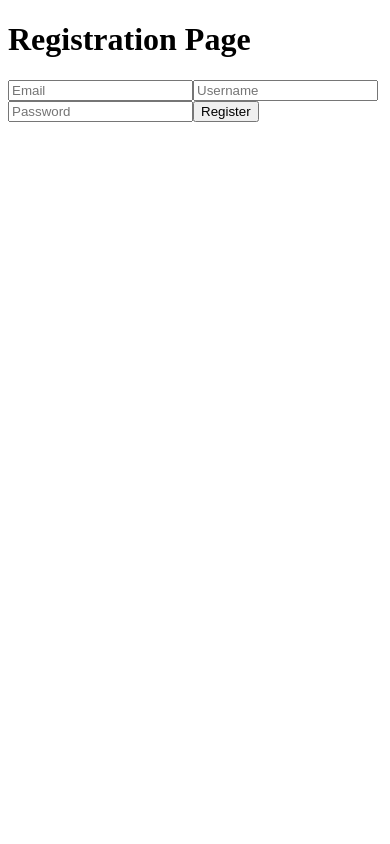
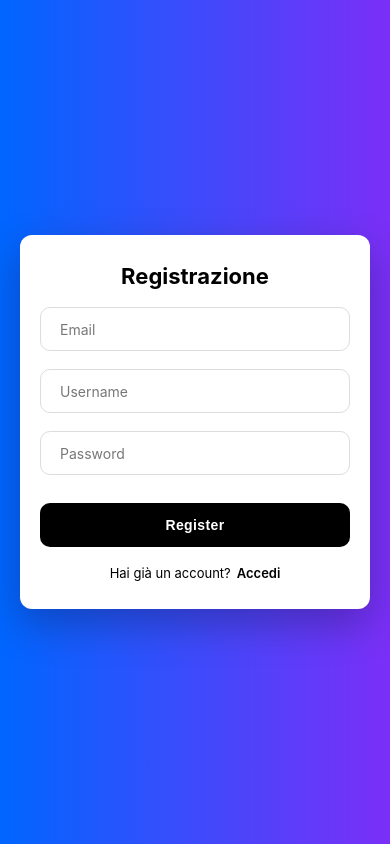
Before and after one commit to fabioporzio/Trello-Clone-Frontend, an Angular app: page /register in a window 390 px wide. Built offline with nearby package versions, Linux system fonts and the light colour scheme.

Commit message:
Changed path for login, implemented style on login component and registration component, added routing links on both pages

```diff
--- a/src/app/app.routes.ts
+++ b/src/app/app.routes.ts
@@ -7,7 +7,7 @@
 
 export const routes: Routes = [
     {
-        path: "login",
+        path: "",
         component: Login,
         title: "Login Page"
     },
--- a/src/app/components/login/login.css
+++ b/src/app/components/login/login.css
@@ -0,0 +1,168 @@
+/* RESET */
+* {
+    box-sizing: border-box;
+    margin: 0;
+    padding: 0;
+}
+
+/* Background principale */
+.login-container {
+    min-height: 100vh;
+    width: 100%;
+    display: flex;
+    justify-content: center;
+    align-items: center;
+    background: linear-gradient(90deg, #0066ff, #7b2ff7);
+    font-family: 'Inter', 'Segoe UI', sans-serif;
+    padding: 20px;
+}
+
+/* Card centrale */
+.login-card {
+    background: white;
+    padding: 40px 35px;
+    width: 100%;
+    max-width: 380px;
+    border-radius: 16px;
+    box-shadow: 0 15px 40px rgba(0,0,0,0.25);
+    display: flex;
+    flex-direction: column;
+    gap: 18px;
+    animation: fadeIn 0.6s ease;
+}
+
+/* Animazione */
+@keyframes fadeIn {
+    from {
+        opacity: 0;
+        transform: translateY(10px);
+    }
+    to {
+        opacity: 1;
+        transform: translateY(0);
+    }
+}
+
+/* Form in FLEX */
+.login-form {
+    display: flex;
+    flex-direction: column;
+    gap: 18px;
+}
+
+/* ✅ Floating Input Group */
+.input-group {
+    position: relative;
+    width: 100%;
+    display: flex;
+    flex-direction: column;
+}
+
+/* Input */
+.input-group input {
+    height: 48px;
+    padding: 16px 0 14px 14px;
+    border-radius: 10px;
+    border: 1px solid #ddd;
+    font-size: 15px;
+    outline: none;
+    color: black;
+    transition: all 0.25s ease;
+    background: white;
+    width: 100%;
+}
+
+/* Label */
+.input-group label {
+    position: absolute;
+    left: 14px;
+    top: 50%;
+    transform: translateY(-50%);
+    font-size: 14px;
+    color: #777;
+    pointer-events: none;
+    transition: all 0.25s ease;
+    padding: 0 6px;
+}
+
+/* Quando è attivo o pieno */
+.input-group input:focus + label,
+.input-group input:not(:placeholder-shown) + label {
+    top: 0;
+    font-size: 12px;
+    background-color: white;
+}
+
+/* Focus input */
+.input-group input:focus {
+    border-color: black;
+}
+
+/* Button */
+button {
+    margin-top: 10px;
+    height: 48px;
+    border-radius: 10px;
+    border: none;
+    cursor: pointer;
+    background: black;
+    color: white;
+    font-weight: 600;
+    font-size: 15px;
+    letter-spacing: 0.4px;
+    display: flex;
+    align-items: center;
+    justify-content: center;
+    transition: all 0.25s ease;
+    width: 100%;
+}
+
+button:hover {
+    background: #222;
+    transform: translateY(-1px);
+}
+
+/* Errori */
+.error {
+    color: black;
+    font-size: 13px;
+    text-align: center;
+    display: flex;
+    justify-content: center;
+}
+
+/* Link registrazione */
+.register-link {
+    text-align: center;
+    font-size: 14px;
+    color: black;
+    display: flex;
+    justify-content: center;
+    flex-wrap: wrap;
+    gap: 6px;
+    cursor: pointer;
+}
+
+.register-link a {
+    color: black;
+    font-weight: 600;
+    text-decoration: none;
+}
+
+/* ✅ RESPONSIVE */
+@media (max-width: 480px) {
+    .login-card {
+        padding: 28px 20px;
+        border-radius: 12px;
+    }
+
+    .input-group input,
+    button {
+        height: 44px;
+        font-size: 14px;
+    }
+
+    .register-link {
+        font-size: 13px;
+    }
+}
--- a/src/app/components/login/login.html
+++ b/src/app/components/login/login.html
@@ -1,4 +1,7 @@
-<main>
+<main class="login-container">
+
+    <div class="login-card">
+
         @if (validationErrors)
         {
             @for (error of validationErrors; track $index)
@@ -12,9 +15,43 @@
             <p class="error">{{ errorMessage }}</p>
         }
 
-    <form #loginForm="ngForm" (ngSubmit)="login(loginForm)">
-        <input name="email" ngModel required type="email" placeholder="Email">
-        <input name="password" ngModel required type="password" placeholder="Password">
+        <form
+            class="login-form"
+            #loginForm="ngForm"
+            (ngSubmit)="login(loginForm)">
+
+            <!-- EMAIL -->
+            <div class="input-group">
+                <input
+                    name="email"
+                    ngModel
+                    required
+                    type="email"
+                    placeholder=" "
+                >
+                <label>Email</label>
+            </div>
+
+            <!-- PASSWORD -->
+            <div class="input-group">
+                <input
+                    name="password"
+                    ngModel
+                    required
+                    type="password"
+                    placeholder=" "
+                >
+                <label>Password</label>
+            </div>
+
             <button type="submit">Login</button>
         </form>
+
+        <p class="register-link">
+            Non hai un account?
+            <a routerLink="/register">Registrati</a>
+        </p>
+
+    </div>
+
 </main>
--- a/src/app/components/login/login.ts
+++ b/src/app/components/login/login.ts
@@ -1,12 +1,12 @@
 import { Component, inject } from '@angular/core';
 import { UserService } from '../../services/user-service';
-import { Router } from '@angular/router';
+import { Router, RouterLink } from '@angular/router';
 import { FormsModule, NgForm } from '@angular/forms';
 import { LoginResponse } from '../../models/user';
 
 @Component({
   selector: 'app-login',
-  imports: [FormsModule],
+  imports: [FormsModule, RouterLink],
   templateUrl: './login.html',
   styleUrl: './login.css',
 })
--- a/src/app/components/registration/registration.css
+++ b/src/app/components/registration/registration.css
@@ -0,0 +1,173 @@
+/* RESET */
+* {
+    box-sizing: border-box;
+    margin: 0;
+    padding: 0;
+}
+
+/* Background principale */
+.register-container {
+    min-height: 100vh;
+    width: 100%;
+    display: flex;
+    justify-content: center;
+    align-items: center;
+    background: linear-gradient(90deg, #0066ff, #7b2ff7);
+    font-family: 'Inter', 'Segoe UI', sans-serif;
+    padding: 20px;
+}
+
+/* Card centrale */
+.register-card {
+    background: white;
+    padding: 40px 35px;
+    width: 100%;
+    max-width: 380px;
+    border-radius: 16px;
+    box-shadow: 0 15px 40px rgba(0, 0, 0, 0.25);
+    display: flex;
+    flex-direction: column;
+    gap: 18px;
+    animation: fadeIn 0.6s ease;
+}
+
+/* Titolo */
+.title {
+    text-align: center;
+    font-size: 22px;
+    font-weight: 700;
+    color: black;
+}
+
+/* Animazione */
+@keyframes fadeIn {
+    from {
+        opacity: 0;
+        transform: translateY(10px);
+    }
+
+    to {
+        opacity: 1;
+        transform: translateY(0);
+    }
+}
+
+/* Form in FLEX */
+.register-form {
+    display: flex;
+    flex-direction: column;
+    gap: 18px;
+}
+
+/* Floating Input Group */
+.input-group {
+    position: relative;
+    width: 100%;
+    display: flex;
+    flex-direction: column;
+}
+
+/* Input */
+.input-group input {
+    height: 48px;
+    padding: 4px 0 0 14px;
+    border-radius: 10px;
+    border: 1px solid #ddd;
+    font-size: 15px;
+    outline: none;
+    color: black;
+    transition: all 0.25s ease;
+    background: white;
+    width: 100%;
+}
+
+.input-group label {
+    position: absolute;
+    left: 14px;
+    top: 50%;
+    transform: translateY(-50%);
+    font-size: 14px;
+    color: #777;
+    pointer-events: none;
+    transition: all 0.25s ease;
+    padding: 0 6px;
+}
+
+.input-group input:focus+label,
+.input-group input:not(:placeholder-shown)+label {
+    top: 0;
+    font-size: 12px;
+    background: white;
+}
+
+.input-group input:focus {
+    border-color: black;
+}
+
+button {
+    margin-top: 10px;
+    height: 48px;
+    border-radius: 10px;
+    border: none;
+    cursor: pointer;
+    background: black;
+    color: white;
+    font-weight: 600;
+    font-size: 15px;
+    letter-spacing: 0.4px;
+    display: flex;
+    align-items: center;
+    justify-content: center;
+    transition: all 0.25s ease;
+    width: 100%;
+}
+
+button:hover {
+    background: #222;
+    transform: translateY(-1px);
+}
+
+.error {
+    color: black;
+    font-size: 13px;
+    text-align: center;
+    display: flex;
+    justify-content: center;
+}
+
+.login-link {
+    text-align: center;
+    font-size: 14px;
+    color: black;
+    display: flex;
+    justify-content: center;
+    flex-wrap: wrap;
+    gap: 6px;
+}
+
+.login-link a {
+    color: black;
+    font-weight: 600;
+    text-decoration: none;
+}
+
+.login-link a:hover {
+    text-decoration: underline;
+}
+
+@media (max-width: 480px) {
+    .register-card {
+        padding: 28px 20px;
+        border-radius: 12px;
+    }
+
+    .input-group input,
+    button {
+        height: 44px;
+        font-size: 14px;
+    }
+
+    .login-link {
+        font-size: 13px;
+    }
+}
--- a/src/app/components/registration/registration.html
+++ b/src/app/components/registration/registration.html
@@ -1,5 +1,9 @@
-<main>
-    <h1>Registration Page</h1>
+<main class="register-container">
+
+    <div class="register-card">
+
+        <h1 class="title">Registrazione</h1>
+
         @if (validationErrors)
         {
             @for (error of validationErrors; track $index)
@@ -13,10 +17,52 @@
             <p class="error">{{ errorMessage }}</p>
         }
 
-    <form #registrationForm="ngForm" (ngSubmit)="handleForm(registrationForm)">
-        <input name="email" ngModel required type="email" placeholder="Email">
-        <input name="username" ngModel required placeholder="Username">
-        <input name="password" ngModel required type="password" placeholder="Password">
+        <form
+            class="register-form"
+            #registrationForm="ngForm"
+            (ngSubmit)="handleForm(registrationForm)">
+
+            <div class="input-group">
+                <input
+                    name="email"
+                    ngModel
+                    required
+                    type="email"
+                    placeholder=" "
+                >
+                <label>Email</label>
+            </div>
+
+            <div class="input-group">
+                <input
+                    name="username"
+                    ngModel
+                    required
+                    type="text"
+                    placeholder=" "
+                >
+                <label>Username</label>
+            </div>
+
+            <div class="input-group">
+                <input
+                    name="password"
+                    ngModel
+                    required
+                    type="password"
+                    placeholder=" "
+                >
+                <label>Password</label>
+            </div>
+
             <button type="submit">Register</button>
         </form>
+
+        <p class="login-link">
+            Hai già un account?
+            <a routerLink="/">Accedi</a>
+        </p>
+
+    </div>
+
 </main>
--- a/src/app/components/registration/registration.ts
+++ b/src/app/components/registration/registration.ts
@@ -1,12 +1,12 @@
 import { Component, inject } from '@angular/core';
 import { FormsModule, NgForm } from '@angular/forms';
 import { UserService } from '../../services/user-service';
-import { Router } from '@angular/router';
+import { Router, RouterLink } from '@angular/router';
 import { CreateUserResponse } from '../../models/user';
 
 @Component({
   selector: 'app-registration',
-  imports: [FormsModule],
+  imports: [FormsModule, RouterLink],
   templateUrl: './registration.html',
   styleUrl: './registration.css',
 })
@@ -23,7 +23,7 @@
       const response: CreateUserResponse = await this.userService.register(email, username, password);
 
       if (response && response.email) {
-        await this.router.navigate(["/login"]);
+        await this.router.navigate(["/"]);
       }
     }
     catch (error: any) {
--- a/src/styles.css
+++ b/src/styles.css
@@ -1 +1,6 @@
 /* You can add global styles to this file, and also import other style files */
+*{
+    margin: 0;
+    padding: 0;
+    box-sizing: border-box;
+}
```
Also changed, not shown: 1 other file (tests, documents, lock files or other folders). Lines whose indentation alone changed are shown as unchanged.
